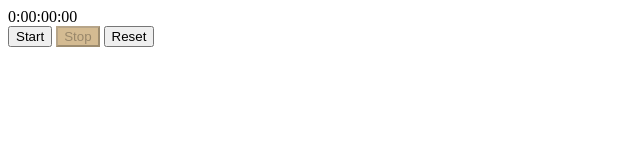
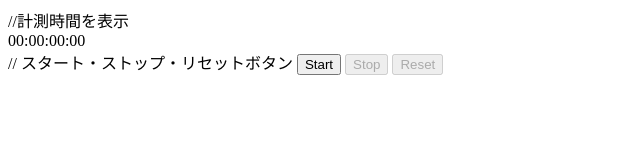
Before and after one commit to momo-gram/Stopwatch_20231031, a plain HTML site: page index.html in a window 1280 px wide. Shown: the whole page, without its empty margins (0-640 px from the left). Drawn offline with Linux system fonts and the light colour scheme.

Commit message:
Update index.html

```diff
--- a/index.html
+++ b/index.html
@@ -1,20 +1,18 @@
 <!DOCTYPE html>
 <html lang="Ja">
-<head>
-    <meta charset="UTF-8">
-    <meta name="viewport" content="width=device-width, initial-scale=1.0">
-    <link rel="stylesheet" href="styles.css">
-    <title>Stopwatch</title>
-</head>
 <body>
-    <div class="stopwatch">
-        <div class="time">0:00:00:00</div>
-        <div class="controls">
-            <button id="start" onclick="startStopwatch()">Start</button>
-            <button id="stop" onclick="stopStopwatch()" disabled>Stop</button>
-            <button id="reset" onclick="resetStopwatch()">Reset</button>
-        </div>
+  <div class="wrapper">
+
+//計測時間を表示
+    <div id="time">00:00:00:00</div>
+    <div>
+
+// スタート・ストップ・リセットボタン
+      <button id="start" onclick="start()">Start</button>
+      <button id="stop" onclick="stop()" disabled>Stop</button>
+      <button id="reset" onclick="reset()" disabled>Reset</button>
     </div>
-    <script src="script.js"></script>
+  </div>
 </body>
+
 </html>
```
